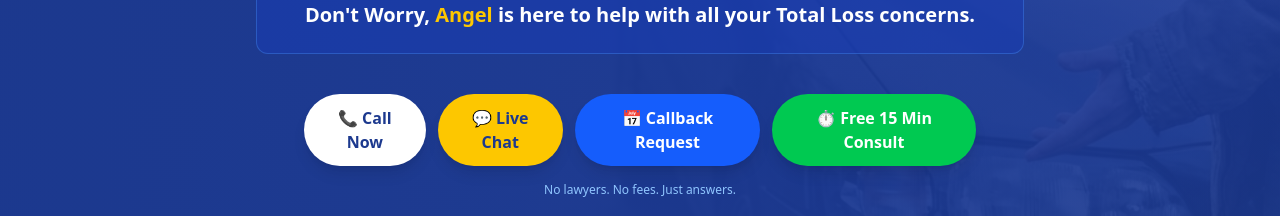
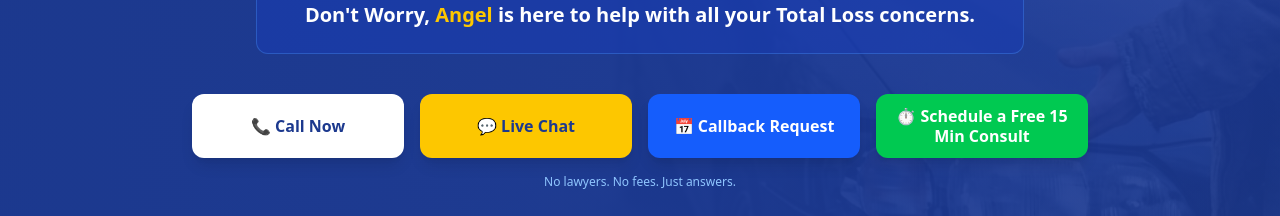
Before and after one commit to joshuadshipman/Texastotalloss, a Next.js app: page / in a window 1280 px wide. Shown: the part 295-511 px from the top of the page. Built offline with nearby package versions, Linux system fonts and the light colour scheme; no server answers.

Commit message:
Standardize hero buttons and update Consult text

```diff
--- a/src/app/page.tsx
+++ b/src/app/page.tsx
@@ -44,27 +44,27 @@ export default function Home() {
                         </p>
                     </div>
 
-                    <div className="grid grid-cols-2 lg:flex gap-3 pt-6 max-w-2xl mx-auto justify-center">
-                        <a href="tel:1-800-555-0199" className="bg-white text-blue-900 hover:bg-gray-100 font-bold py-3 px-4 rounded-full shadow-lg transition flex items-center justify-center gap-2 text-sm md:text-base">
+                    <div className="grid grid-cols-2 lg:flex lg:flex-row gap-4 pt-6 max-w-4xl mx-auto w-full">
+                        <a href="tel:1-800-555-0199" className="flex-1 h-16 bg-white text-blue-900 hover:bg-gray-100 font-bold rounded-xl shadow-lg transition flex items-center justify-center gap-2 text-sm md:text-base leading-tight px-2">
                             <span>📞 Call Now</span>
                         </a>
                         <button
                             onClick={() => openChat()}
-                            className="bg-yellow-400 hover:bg-yellow-500 text-blue-900 font-bold py-3 px-4 rounded-full shadow-lg transition flex items-center justify-center gap-2 text-sm md:text-base"
+                            className="flex-1 h-16 bg-yellow-400 hover:bg-yellow-500 text-blue-900 font-bold rounded-xl shadow-lg transition flex items-center justify-center gap-2 text-sm md:text-base leading-tight px-2"
                         >
                             <span>💬 Live Chat</span>
                         </button>
                         <button
                             onClick={() => openChat('callback')}
-                            className="bg-blue-600 hover:bg-blue-500 text-white font-bold py-3 px-4 rounded-full shadow-lg transition flex items-center justify-center gap-2 text-sm md:text-base"
+                            className="flex-1 h-16 bg-blue-600 hover:bg-blue-500 text-white font-bold rounded-xl shadow-lg transition flex items-center justify-center gap-2 text-sm md:text-base leading-tight px-2"
                         >
                             <span>📅 Callback Request</span>
                         </button>
                         <button
                             onClick={() => openChat()}
-                            className="bg-green-500 hover:bg-green-600 text-white font-bold py-3 px-4 rounded-full shadow-lg transition flex items-center justify-center gap-2 text-sm md:text-base"
+                            className="flex-1 h-16 bg-green-500 hover:bg-green-600 text-white font-bold rounded-xl shadow-lg transition flex items-center justify-center gap-2 text-sm md:text-base leading-tight px-2"
                         >
-                            <span>⏱ Free 15 Min Consult</span>
+                            <span>⏱ Schedule a Free 15 Min Consult</span>
                         </button>
                     </div>
                     <p className="text-xs text-blue-300 mt-4">No lawyers. No fees. Just answers.</p>
```
